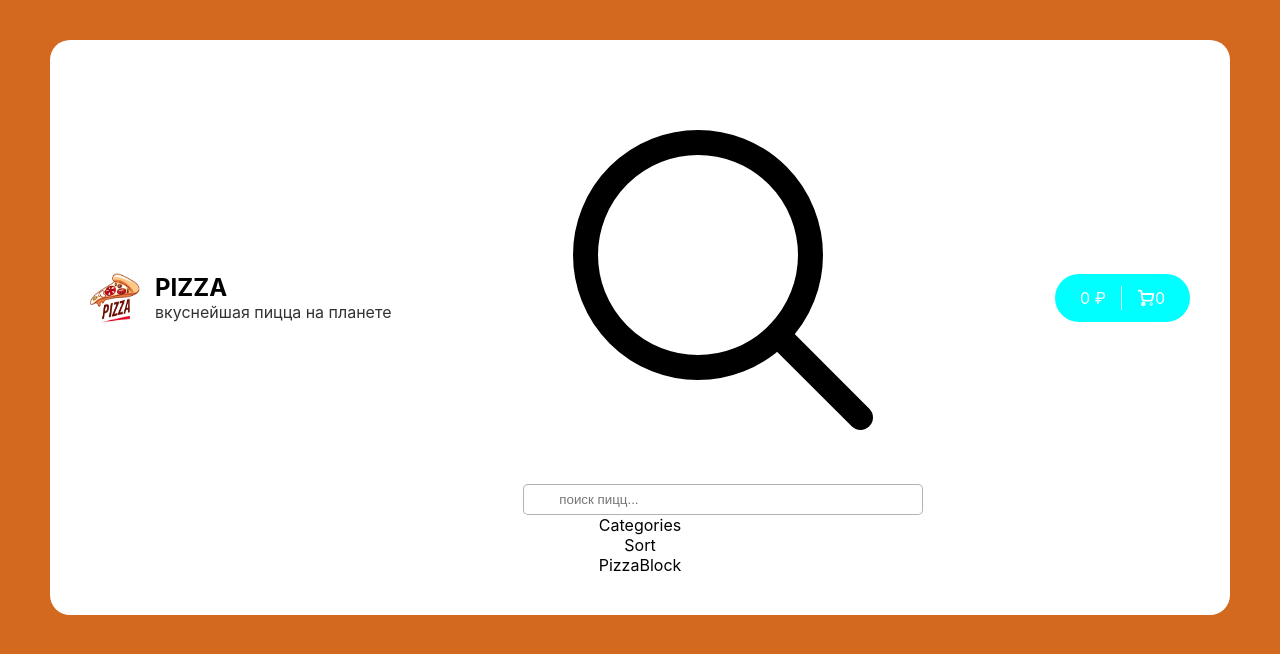
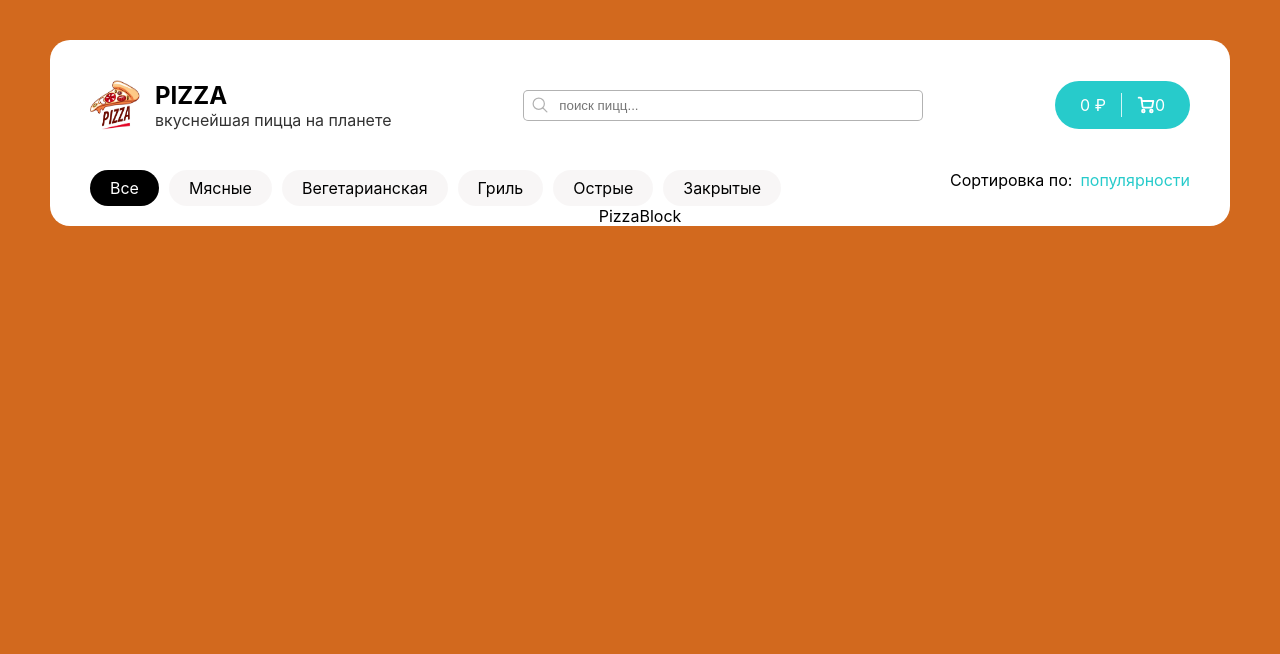
Before and after one commit to SanArh/react, a React (Create React App) app: page / in a window 1280 px wide. Shown: the top 654 px of the page. Built offline with nearby package versions, Linux system fonts and the light colour scheme.

Commit message:
feat: develop Sort component

```diff
--- a/package.json
+++ b/package.json
@@ -6,6 +6,7 @@
     "@testing-library/jest-dom": "^5.16.4",
     "@testing-library/react": "^13.3.0",
     "@testing-library/user-event": "^13.5.0",
+    "classnames": "^2.3.1",
     "react": "^18.2.0",
     "react-dom": "^18.2.0",
     "react-router-dom": "^6.3.0",
--- a/public/index.html
+++ b/public/index.html
@@ -5,25 +5,7 @@
     <link rel="icon" href="%PUBLIC_URL%/favicon.ico" />
     <meta name="viewport" content="width=device-width, initial-scale=1" />
     <meta name="theme-color" content="#000000" />
-    <meta
-      name="description"
-      content="Web site created using create-react-app"
-    />
-    <link rel="apple-touch-icon" href="%PUBLIC_URL%/logo192.png" />
-    <!--
-      manifest.json provides metadata used when your web app is installed on a
-      user's mobile device or desktop. See https://developers.google.com/web/fundamentals/web-app-manifest/
-    -->
-    <link rel="manifest" href="%PUBLIC_URL%/manifest.json" />
-    <!--
-      Notice the use of %PUBLIC_URL% in the tags above.
-      It will be replaced with the URL of the `public` folder during the build.
-      Only files inside the `public` folder can be referenced from the HTML.
-
-      Unlike "/favicon.ico" or "favicon.ico", "%PUBLIC_URL%/favicon.ico" will
-      work correctly both with client-side routing and a non-root public URL.
-      Learn how to configure a non-root public URL by running `npm run build`.
-    -->
+    <meta name="description" content="Web site created using create-react-app" />
     <title>React App</title>
   </head>
   <body>
--- a/src/App.css
+++ b/src/App.css
@@ -2,12 +2,15 @@
   text-align: center;
   width: 100%;
   max-width: 1180px;
-  background-color: #FFFFFF;
+  background-color: #ffffff;
   margin: 40px auto;
   border-radius: 20px;
-  padding: 40px;
+  padding: 0 40px;
 }
-
+.content {
+  display: flex;
+  justify-content: space-between;
+}
 .App-logo {
   height: 40vmin;
   pointer-events: none;
--- a/src/App.js
+++ b/src/App.js
@@ -8,7 +8,7 @@ function App() {
   return (
     <div className="App">
       <Header />
-      <div>
+      <div className="content">
         <Categories />
         <Sort />
       </div>
--- a/src/components/Categories/Categories.jsx
+++ b/src/components/Categories/Categories.jsx
@@ -1,8 +1,24 @@
-import React from 'react';
+import React, { useState } from 'react';
 import style from './Categories.module.css';
+import classnames from 'classnames';
 
 const Categories = () => {
-  return <div>Categories</div>;
+  const listCategories = ['Все', 'Мясные', 'Вегетарианская', 'Гриль', 'Острые', 'Закрытые'];
+  const [active, setActive] = useState(0);
+  return (
+    <div>
+      <ul className={style.list}>
+        {listCategories.map((item, ind) => (
+          <li
+            className={classnames(active === ind ? style.active : '', style.list__item)}
+            key={item}
+            onClick={() => setActive(ind)}>
+            {item}
+          </li>
+        ))}
+      </ul>
+    </div>
+  );
 };
 
 export default Categories;
--- a/src/components/Categories/Categories.module.css
+++ b/src/components/Categories/Categories.module.css
@@ -0,0 +1,18 @@
+.list {
+  display: flex;
+  list-style: none;
+}
+.list__item {
+  padding: 8px 20px;
+  border-radius: 30px;
+  margin-right: 10px;
+  background-color: rgba(231, 226, 226, 0.3);
+  cursor: pointer;
+}
+.list__item:hover {
+  background-color: rgba(231, 226, 226, 0.4);
+}
+.list__item.active {
+  background-color: #000;
+  color: #fff;
+}
--- a/src/components/Header/Header.jsx
+++ b/src/components/Header/Header.jsx
@@ -15,7 +15,6 @@ const Header = () => {
       <div className={style.search}>
         <svg
           className={style.search__icon}
-          class="Search_icon__XMmYc"
           enableBackground="new 0 0 32 32"
           id="EditableLine"
           version="1.1"
@@ -66,7 +65,7 @@ const Header = () => {
             <path
               d="M14.3333 16.3333C15.0697 16.3333 15.6667 15.7364 15.6667 15C15.6667 14.2636 15.0697 13.6667 14.3333 13.6667C13.597 13.6667 13 14.2636 13 15C13 15.7364 13.597 16.3333 14.3333 16.3333Z"
               stroke="white"
-              strostrokeWidth="1.8"
+              strokeWidth="1.8"
               strokeLinecap="round"
               strokeLinejoin="round"></path>
             <path
--- a/src/components/Header/Header.module.css
+++ b/src/components/Header/Header.module.css
@@ -2,6 +2,7 @@
   display: flex;
   justify-content: space-between;
   align-items: center;
+  padding: 40px 0;
 }
 .header__logo {
   display: flex;
@@ -40,7 +41,7 @@
   width: 400px;
 }
 .card {
-  background-color: cyan;
+  background-color: rgb(39, 203, 203);
   border-radius: 25px;
 }
 .card__btn {
--- a/src/components/Sort/Sort.jsx
+++ b/src/components/Sort/Sort.jsx
@@ -1,8 +1,48 @@
-import React from 'react';
+import React, { useEffect, useRef, useState } from 'react';
 import style from './Sort.module.css';
 
 const Sort = () => {
-  return <div>Sort</div>;
+  const refSort = useRef(null);
+
+  const sortList = ['популярности', 'цене', 'алфавиту'];
+  const [open, setOpen] = useState(false);
+  const [selected, setSelected] = useState(sortList[0]);
+
+  const changeSelected = (item) => {
+    setSelected(item);
+    setOpen(false);
+  };
+  useEffect(() => {
+    const handleClickOutside = (e) => {
+      if (!e.path.includes(refSort.current)) {
+        setOpen(false);
+      }
+    };
+    document.body.addEventListener('click', handleClickOutside);
+    return () => {
+      document.body.removeEventListener('click', handleClickOutside);
+    };
+  }, []);
+  return (
+    <div ref={refSort} className={style.menu}>
+      <span className={style.menu__title}>Сортировка по:</span>
+      <span className={style.selected} onClick={() => setOpen(!open)}>
+        {selected}
+      </span>
+      {open && (
+        <ul className={style.list}>
+          {sortList.map((item) => (
+            <li
+              className={item === selected ? style.selected : ''}
+              key={item}
+              onClick={() => changeSelected(item)}>
+              {item}
+            </li>
+          ))}
+        </ul>
+      )}
+    </div>
+  );
 };
 
 export default Sort;
--- a/src/components/Sort/Sort.module.css
+++ b/src/components/Sort/Sort.module.css
@@ -0,0 +1,26 @@
+.menu {
+  position: relative;
+}
+.menu__title {
+  margin-right: 8px;
+}
+.list {
+  position: absolute;
+  right: 0;
+  list-style: none;
+  margin-top: 7px;
+  border-radius: 8px;
+  background-color: #fff;
+  padding: 8px 0;
+}
+.list li {
+  cursor: pointer;
+  padding: 8px 20px;
+}
+.list li:hover {
+  background-color: rgba(39, 203, 203, 0.3);
+}
+.selected {
+  color: rgb(39, 203, 203);
+  cursor: pointer;
+}
```
Also changed, not shown: 1 other file (tests, documents, lock files or other folders).
